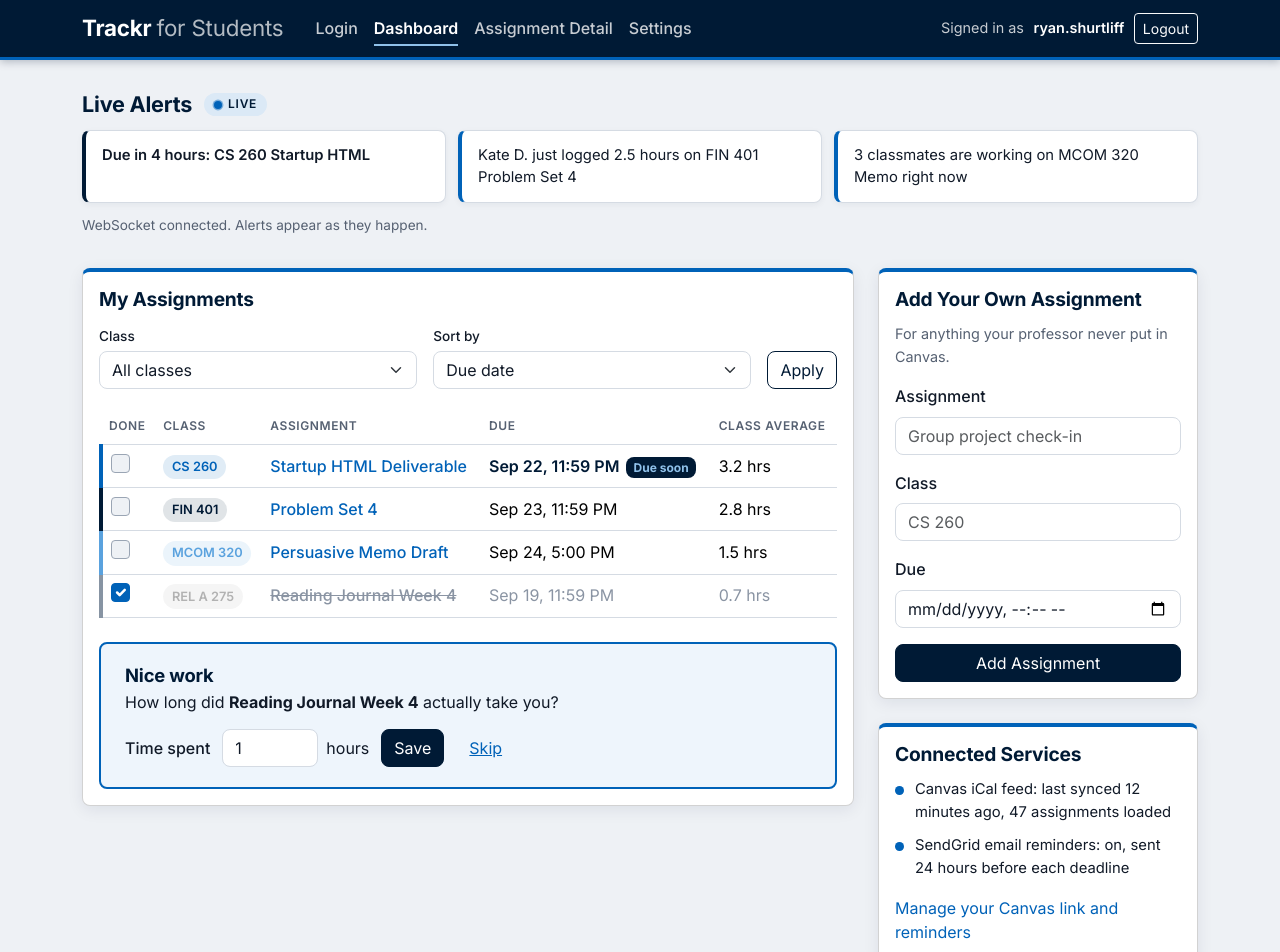
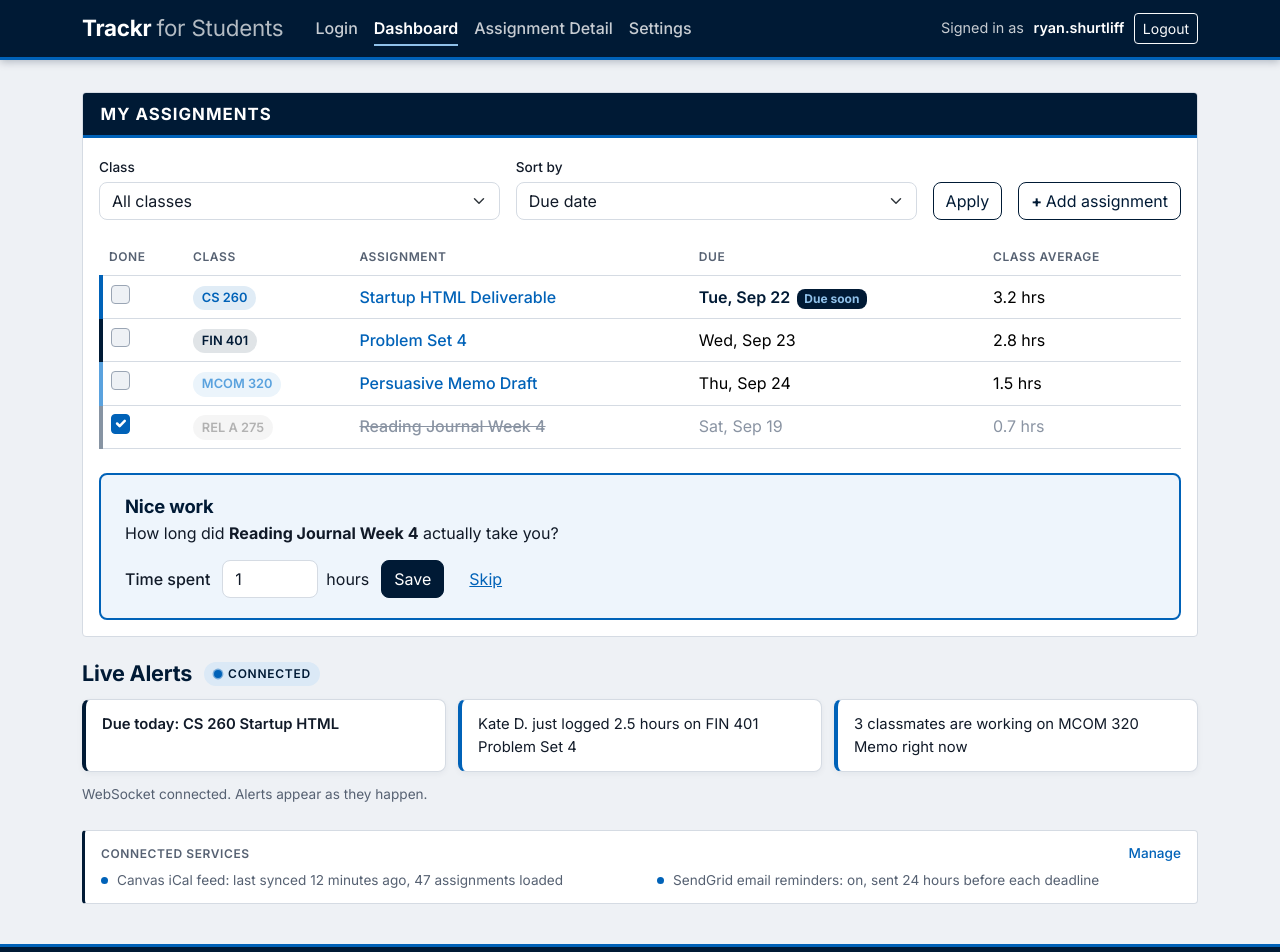
Before and after one commit to rshurtliff/startup, a React (Vite) app: page /dashboard in a window 1280 px wide. Shown: the top 952 px of the page. Built offline with nearby package versions, Linux system fonts and the light colour scheme.

Commit message:
Updated some CSS styling

```diff
--- a/src/app.css
+++ b/src/app.css
@@ -124,11 +124,34 @@
   --bs-table-hover-bg: #eef5fc;
 }
 
-/* Bootstrap cards pick up a royal stripe across the top */
+/* Cards use tight corners and a flat edge. The title goes in a Bootstrap
+   card-header, styled as a solid navy band like the name bar on a jersey,
+   with the same royal trim line the navbar has. */
 .card {
   --bs-card-bg: var(--surface);
-  border-top: 4px solid var(--byu-royal);
-  box-shadow: 0 4px 16px rgba(0, 30, 60, 0.08);
+  --bs-card-border-color: var(--border);
+  --bs-card-border-radius: 4px;
+  --bs-card-inner-border-radius: 3px;
+}
+
+.card-header {
+  display: flex;
+  align-items: center;
+  flex-wrap: wrap;
+  gap: 0.6rem;
+  padding: 0.7rem 1.1rem;
+  color: #ffffff;
+  background-color: var(--navy);
+  border-bottom: 3px solid var(--byu-royal);
+}
+
+.card-header h2 {
+  margin: 0;
+  font-size: 1.05rem;
+  font-weight: 700;
+  letter-spacing: 0.06em;
+  text-transform: uppercase;
+  color: #ffffff;
 }
 
 /* ---------- Base elements ---------- */
@@ -309,13 +332,14 @@ header .nav-link.active {
 
 /* ---------- Footer ---------- */
 
+/* Navy like the navbar, with the same royal trim line on the edge facing the page */
 .site-footer {
   flex-shrink: 0;
   padding: 1.25rem 0;
   font-size: 0.9rem;
-  color: var(--text-muted);
-  background-color: var(--surface);
-  border-top: 1px solid var(--border);
+  color: rgba(255, 255, 255, 0.78);
+  background-color: var(--navy);
+  border-top: 3px solid var(--byu-royal);
 }
 
 .site-footer .container {
@@ -329,11 +353,18 @@ header .nav-link.active {
   margin: 0;
 }
 
+/* Royal links disappear on navy, so the footer link uses ice blue */
+.site-footer a {
+  font-weight: 500;
+  color: var(--ice);
+}
+
+.site-footer a:hover,
+.site-footer a:focus-visible {
+  color: #ffffff;
+}
+
 /* ---------- Pieces used on more than one page ---------- */
-
-.card-body > h2 {
-  font-size: 1.2rem;
-}
 
 .text-muted-sm {
   font-size: 0.9rem;
--- a/src/assignment/assignment.jsx
+++ b/src/assignment/assignment.jsx
@@ -13,37 +13,47 @@ export function Assignment() {
       <p className="back-link"><Link to="/dashboard">Back to dashboard</Link></p>
 
       <div className="detail-grid">
-        {/* Database placeholder. This assignment record was parsed out of the
-             Canvas iCal feed and stored in MongoDB. */}
+        {/* Database placeholder. Only fields the Canvas iCal feed actually has:
+            the title and course code (SUMMARY), the due date (DTSTART, usually
+            a date with no time), the description, and a link back to Canvas.
+            Your status and last synced come from Trackr, not Canvas. */}
         <section className="card assignment-summary class-cs260">
+          <div className="card-header">
+            <p className="course-line">CS 260</p>
+          </div>
           <div className="card-body">
-            <p className="course-line">CS 260, Web Programming</p>
             <h2>Startup HTML Deliverable</h2>
 
             <dl className="detail-stats">
               <div>
                 <dt>Due</dt>
-                <dd>Sep 22, 2026 at 11:59 PM</dd>
+                <dd>Tue, Sep 22</dd>
+                <dd className="detail-note">No time listed in Canvas</dd>
               </div>
               <div>
-                <dt>Status</dt>
-                <dd>Not started</dd>
+                <dt>Your status</dt>
+                <dd>Not done yet</dd>
               </div>
               <div>
-                <dt>Source</dt>
-                <dd>Pulled from Canvas</dd>
+                <dt>From</dt>
+                <dd>Canvas calendar</dd>
               </div>
               <div>
-                <dt>Points</dt>
-                <dd>100</dd>
+                <dt>Last synced</dt>
+                <dd>12 minutes ago</dd>
               </div>
             </dl>
 
-            <p>
-              Build the HTML for your startup application. Every page your final app
-              needs, with placeholders for the technology you have not written yet.
-            </p>
-            <a className="btn btn-outline-primary" href="https://byu.instructure.com" target="_blank" rel="noopener noreferrer">Open in Canvas</a>
+            {/* The DESCRIPTION field from the iCal feed, shown as-is. Canvas only
+                sends one for about half of assignments. When it's missing, this
+                says "No description in Canvas" instead. */}
+            <div className="assignment-desc">
+              <p className="desc-label">Description from Canvas</p>
+              <p>View this content in MasteryLS.</p>
+            </div>
+            <a className="btn btn-outline-primary" href="https://byu.instructure.com/calendar" target="_blank" rel="noopener noreferrer">
+              Open in Canvas
+            </a>
           </div>
         </section>
 
@@ -51,12 +61,11 @@ export function Assignment() {
              students finish this assignment and log their times. Anyone with
              this page open sees the update without refreshing. */}
         <section className="card chart-panel">
+          <div className="card-header">
+            <h2>How Long It Takes</h2>
+            <span className="live-indicator"><span className="live-dot"></span>Live</span>
+          </div>
           <div className="card-body">
-            <div className="section-heading">
-              <h2>How Long It Takes</h2>
-              <span className="live-indicator"><span className="live-dot"></span>Live</span>
-            </div>
-
             {/* Database placeholder. The service adds up every logged time for
                  this assignment and returns these buckets. CSS draws the table
                  as a bar chart, using each row's count for the bar height. */}
@@ -112,9 +121,10 @@ export function Assignment() {
              the hours to the database, then pushes the new number out over the
              WebSocket to everyone viewing this page. */}
         <section className="card">
+          <div className="card-header">
+            <h2>Mark It Done</h2>
+          </div>
           <div className="card-body">
-            <h2>Mark It Done</h2>
-
             <form onSubmit={handleSubmit}>
               <div className="form-check mb-3">
                 <input className="form-check-input" type="checkbox" id="complete" name="complete" />
--- a/src/dashboard/dashboard.css
+++ b/src/dashboard/dashboard.css
@@ -2,8 +2,9 @@
 
 /* ---------- Live alerts ---------- */
 
+/* Sits between the assignment list and Connected Services */
 .live-alerts {
-  margin-bottom: 2rem;
+  margin-bottom: 1.5rem;
 }
 
 /* Alert cards fill the row and drop to fewer columns as the window narrows */
@@ -52,26 +53,88 @@
   }
 }
 
-/* ---------- Main layout ---------- */
+/* ---------- Assignments card ---------- */
 
-/* Assignments take the width, forms move to a sidebar on large screens */
-.dashboard-grid {
-  display: grid;
-  grid-template-columns: 1fr;
-  gap: 1.5rem;
-  align-items: start;
+/* The assignment list is the main part of the page, so the card runs full width */
+.assignments-panel {
+  margin-bottom: 1.5rem;
 }
 
-@media (min-width: 992px) {
-  .dashboard-grid {
-    grid-template-columns: minmax(0, 1fr) 20rem;
-  }
+/* Filters on the left, Add assignment on the right. When the add form
+   opens it takes a full row of its own. */
+.assignments-toolbar {
+  display: flex;
+  flex-wrap: wrap;
+  align-items: flex-end;
+  gap: 0.75rem 1rem;
+  margin-bottom: 1.25rem;
 }
 
-.dashboard-side {
+.assignments-toolbar .filter-bar {
+  flex: 1 1 28rem;
+  margin-bottom: 0;
+}
+
+/* ---------- Add assignment (collapsed until clicked) ---------- */
+
+.add-assignment[open] {
+  flex-basis: 100%;
+  padding: 1rem 1.25rem 1.25rem;
+  background-color: var(--page-bg);
+  border-radius: var(--radius);
+}
+
+/* Chrome hides a closed <details> without removing its layout, so the hidden
+   form fields still poked past the right edge. This takes them out fully. */
+.add-assignment:not([open]) > :not(summary) {
+  display: none;
+}
+
+/* The summary is styled as a Bootstrap button. Hide the browser's triangle. */
+.add-assignment summary {
+  list-style: none;
+}
+
+.add-assignment summary::-webkit-details-marker {
+  display: none;
+}
+
+.add-assignment summary::before {
+  content: "+ ";
+  font-weight: 700;
+}
+
+.add-assignment[open] summary::before {
+  content: "\2212  ";
+}
+
+.add-assignment[open] summary {
+  margin-bottom: 0.75rem;
+}
+
+.add-assignment .text-muted-sm {
+  margin-bottom: 0.75rem;
+}
+
+/* Fields share one row on wide screens and stack on phones */
+.add-form {
   display: flex;
-  flex-direction: column;
-  gap: 1.5rem;
+  flex-wrap: wrap;
+  align-items: flex-end;
+  gap: 0.75rem;
+}
+
+.add-field {
+  flex: 1 1 11rem;
+}
+
+.add-title {
+  flex-grow: 2;
+}
+
+.add-field .form-label {
+  margin-bottom: 0.25rem;
+  font-size: 0.85rem;
 }
 
 /* ---------- Filter bar ---------- */
@@ -260,30 +323,64 @@ dialog.time-log p {
 
 /* ---------- Connected services ---------- */
 
+/* Kept small on purpose so it doesn't compete with the assignment list.
+   No nameplate, just a navy edge on the left. */
+.services-card {
+  border-left: 3px solid var(--navy);
+}
+
+.services-card .card-body {
+  padding: 0.75rem 1rem;
+}
+
+/* Small label on the left, Manage link on the right */
+.services-head {
+  display: flex;
+  align-items: baseline;
+  justify-content: space-between;
+  gap: 1rem;
+  margin-bottom: 0.4rem;
+}
+
+.services-card .services-head h2 {
+  margin: 0;
+  font-size: 0.75rem;
+  font-weight: 600;
+  letter-spacing: 0.05em;
+  text-transform: uppercase;
+  color: var(--text-muted);
+}
+
+.services-head a {
+  font-size: 0.85rem;
+  font-weight: 500;
+}
+
+/* Services sit side by side, each in half the card, and stack on a phone */
 .service-list {
-  margin: 0 0 1rem;
+  display: grid;
+  grid-template-columns: repeat(auto-fit, minmax(16rem, 1fr));
+  gap: 0.3rem 2rem;
+  margin: 0;
   padding: 0;
-  font-size: 0.925rem;
+  font-size: 0.85rem;
+  color: var(--text-muted);
   list-style: none;
 }
 
 .service-list li {
   position: relative;
-  padding-left: 1.25rem;
-}
-
-.service-list li + li {
-  margin-top: 0.6rem;
+  padding-left: 1rem;
 }
 
 /* Blue dot means the service is connected */
 .service-list li::before {
   content: "";
   position: absolute;
-  top: 0.5rem;
+  top: 0.45rem;
   left: 0;
-  width: 0.55rem;
-  height: 0.55rem;
+  width: 0.45rem;
+  height: 0.45rem;
   background-color: var(--byu-royal);
   border-radius: 50%;
 }
--- a/src/dashboard/dashboard.jsx
+++ b/src/dashboard/dashboard.jsx
@@ -10,28 +10,14 @@ export function Dashboard() {
 
   return (
     <main className="container">
-      {/* WebSocket placeholder. Deadline alerts and other students' logged
-          times get pushed here in real time. No refresh. */}
-      <section className="live-alerts">
-        <div className="section-heading">
-          <h2>Live Alerts</h2>
-          <span className="live-indicator">
-            <span className="live-dot"></span>Live
-          </span>
+      <section className="card assignments-panel">
+        <div className="card-header">
+          <h2>My Assignments</h2>
         </div>
-        <ul className="alert-feed">
-          <li className="alert-due">Due in 4 hours: CS 260 Startup HTML</li>
-          <li className="alert-activity">Kate D. just logged 2.5 hours on FIN 401 Problem Set 4</li>
-          <li className="alert-activity">3 classmates are working on MCOM 320 Memo right now</li>
-        </ul>
-        <p className="ws-status">WebSocket connected. Alerts appear as they happen.</p>
-      </section>
-
-      <div className="dashboard-grid">
-        <section className="card assignments-panel">
         <div className="card-body">
-            <h2>My Assignments</h2>
-
+          {/* Filters and Add assignment share one row. When the add form opens
+              it drops onto its own row underneath. */}
+          <div className="assignments-toolbar">
             <form className="filter-bar" onSubmit={handleSubmit}>
               <div className="filter-field">
                 <label className="form-label" htmlFor="class-filter">
@@ -61,6 +47,37 @@ export function Dashboard() {
                 Apply
               </button>
             </form>
+
+            {/* Collapsed until clicked. <details> opens and closes on its own,
+                so this needs no JavaScript. */}
+            <details className="add-assignment">
+              <summary className="btn btn-outline-primary">Add assignment</summary>
+              <p className="text-muted-sm">For anything your professor never put in Canvas.</p>
+              <form className="add-form" onSubmit={handleSubmit}>
+                <div className="add-field add-title">
+                  <label className="form-label" htmlFor="title">
+                    Assignment
+                  </label>
+                  <input className="form-control" type="text" id="title" name="title" placeholder="Group project check-in" required />
+                </div>
+                <div className="add-field">
+                  <label className="form-label" htmlFor="course">
+                    Class
+                  </label>
+                  <input className="form-control" type="text" id="course" name="course" placeholder="CS 260" required />
+                </div>
+                <div className="add-field">
+                  <label className="form-label" htmlFor="due">
+                    Due
+                  </label>
+                  <input className="form-control" type="datetime-local" id="due" name="due" required />
+                </div>
+                <button className="btn btn-primary" type="submit">
+                  Add
+                </button>
+              </form>
+            </details>
+          </div>
 
           {/* Database placeholder. Every row below comes out of MongoDB. The
               checkbox state and the logged time are written back to it. Each
@@ -93,7 +110,7 @@ export function Dashboard() {
                     <Link to="/assignment/cs260-startup-html">Startup HTML Deliverable</Link>
                   </td>
                   <td className="due-cell">
-                      Sep 22, 11:59 PM<span className="badge due-badge">Due soon</span>
+                    Tue, Sep 22<span className="badge due-badge">Due soon</span>
                   </td>
                   <td>3.2 hrs</td>
                 </tr>
@@ -112,7 +129,7 @@ export function Dashboard() {
                   <td>
                     <Link to="/assignment/fin401-problem-set-4">Problem Set 4</Link>
                   </td>
-                    <td className="due-cell">Sep 23, 11:59 PM</td>
+                  <td className="due-cell">Wed, Sep 23</td>
                   <td>2.8 hrs</td>
                 </tr>
                 <tr className="class-mcom320">
@@ -130,7 +147,7 @@ export function Dashboard() {
                   <td>
                     <Link to="/assignment/mcom320-persuasive-memo">Persuasive Memo Draft</Link>
                   </td>
-                    <td className="due-cell">Sep 24, 5:00 PM</td>
+                  <td className="due-cell">Thu, Sep 24</td>
                   <td>1.5 hrs</td>
                 </tr>
                 <tr className="class-rela275">
@@ -149,7 +166,7 @@ export function Dashboard() {
                   <td>
                     <Link to="/assignment/rela275-reading-journal">Reading Journal Week 4</Link>
                   </td>
-                    <td className="due-cell">Sep 19, 11:59 PM</td>
+                  <td className="due-cell">Sat, Sep 19</td>
                   <td>0.7 hrs</td>
                 </tr>
               </tbody>
@@ -183,54 +200,37 @@ export function Dashboard() {
         </div>
       </section>
 
-        <aside className="dashboard-side">
-          <section className="card">
-            <div className="card-body">
-              <h2>Add Your Own Assignment</h2>
-              <p className="text-muted-sm">For anything your professor never put in Canvas.</p>
-
-              <form onSubmit={handleSubmit}>
-                <div className="mb-3">
-                  <label className="form-label" htmlFor="title">
-                    Assignment
-                  </label>
-                  <input className="form-control" type="text" id="title" name="title" placeholder="Group project check-in" required />
+      {/* WebSocket placeholder. Deadline alerts and other students' logged
+          times get pushed here in real time. No refresh. */}
+      <section className="live-alerts">
+        <div className="section-heading">
+          <h2>Live Alerts</h2>
+          <span className="live-indicator">
+            <span className="live-dot"></span>Connected
+          </span>
         </div>
-                <div className="mb-3">
-                  <label className="form-label" htmlFor="course">
-                    Class
-                  </label>
-                  <input className="form-control" type="text" id="course" name="course" placeholder="CS 260" required />
-                </div>
-                <div className="mb-3">
-                  <label className="form-label" htmlFor="due">
-                    Due
-                  </label>
-                  <input className="form-control" type="datetime-local" id="due" name="due" required />
-                </div>
-                <button className="btn btn-primary w-100" type="submit">
-                  Add Assignment
-                </button>
-              </form>
-            </div>
+        <ul className="alert-feed">
+          <li className="alert-due">Due today: CS 260 Startup HTML</li>
+          <li className="alert-activity">Kate D. just logged 2.5 hours on FIN 401 Problem Set 4</li>
+          <li className="alert-activity">3 classmates are working on MCOM 320 Memo right now</li>
+        </ul>
+        <p className="ws-status">WebSocket connected. Alerts appear as they happen.</p>
       </section>
 
       {/* Third party service placeholders. Canvas supplies the iCal feed the
           service parses, and SendGrid sends the reminder emails. */}
-          <section className="card">
+      <section className="card services-card">
         <div className="card-body">
+          <div className="services-head">
             <h2>Connected Services</h2>
+            <Link to="/settings">Manage</Link>
+          </div>
           <ul className="service-list">
             <li>Canvas iCal feed: last synced 12 minutes ago, 47 assignments loaded</li>
             <li>SendGrid email reminders: on, sent 24 hours before each deadline</li>
           </ul>
-              <p className="mb-0">
-                <Link to="/settings">Manage your Canvas link and reminders</Link>
-              </p>
         </div>
       </section>
-        </aside>
-      </div>
     </main>
   );
 }
--- a/src/login/login.jsx
+++ b/src/login/login.jsx
@@ -29,9 +29,10 @@ export function Login() {
       <main className="container">
         <div className="login-layout">
           <section className="card login-card">
+            <div className="card-header">
+              <h2>Sign in</h2>
+            </div>
             <div className="card-body">
-              <h2>Sign in</h2>
-
               {/* Login placeholder. React will replace this with a real form that
                   calls the service, and the service will check the credentials
                   against the database. */}
```
Also changed, not shown: src/assignment/assignment.css (+34 -10 lines), src/settings/settings.jsx (+12 -7 lines), 2 other files (tests, documents, lock files or other folders). Lines whose indentation alone changed are shown as unchanged.
